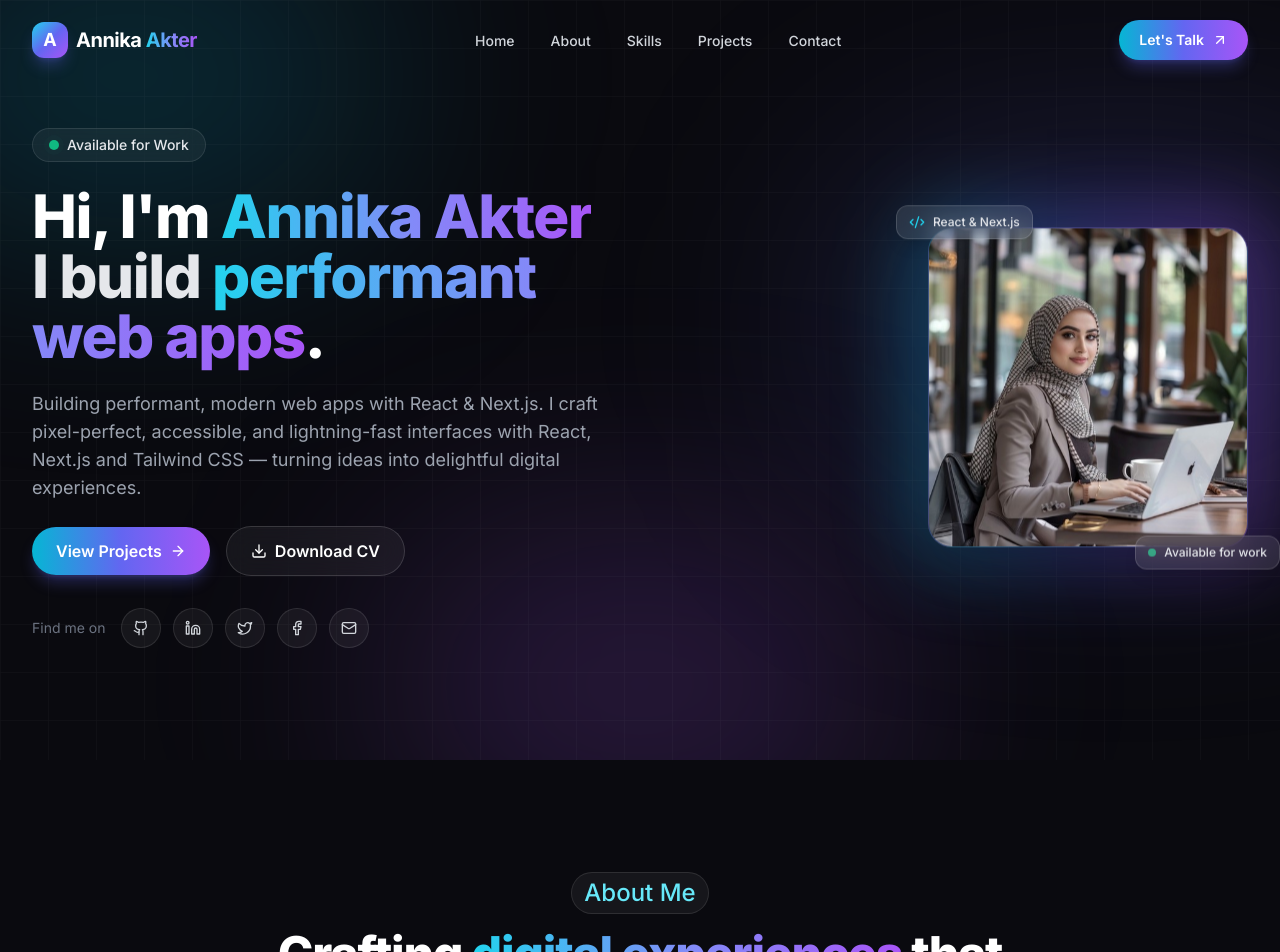
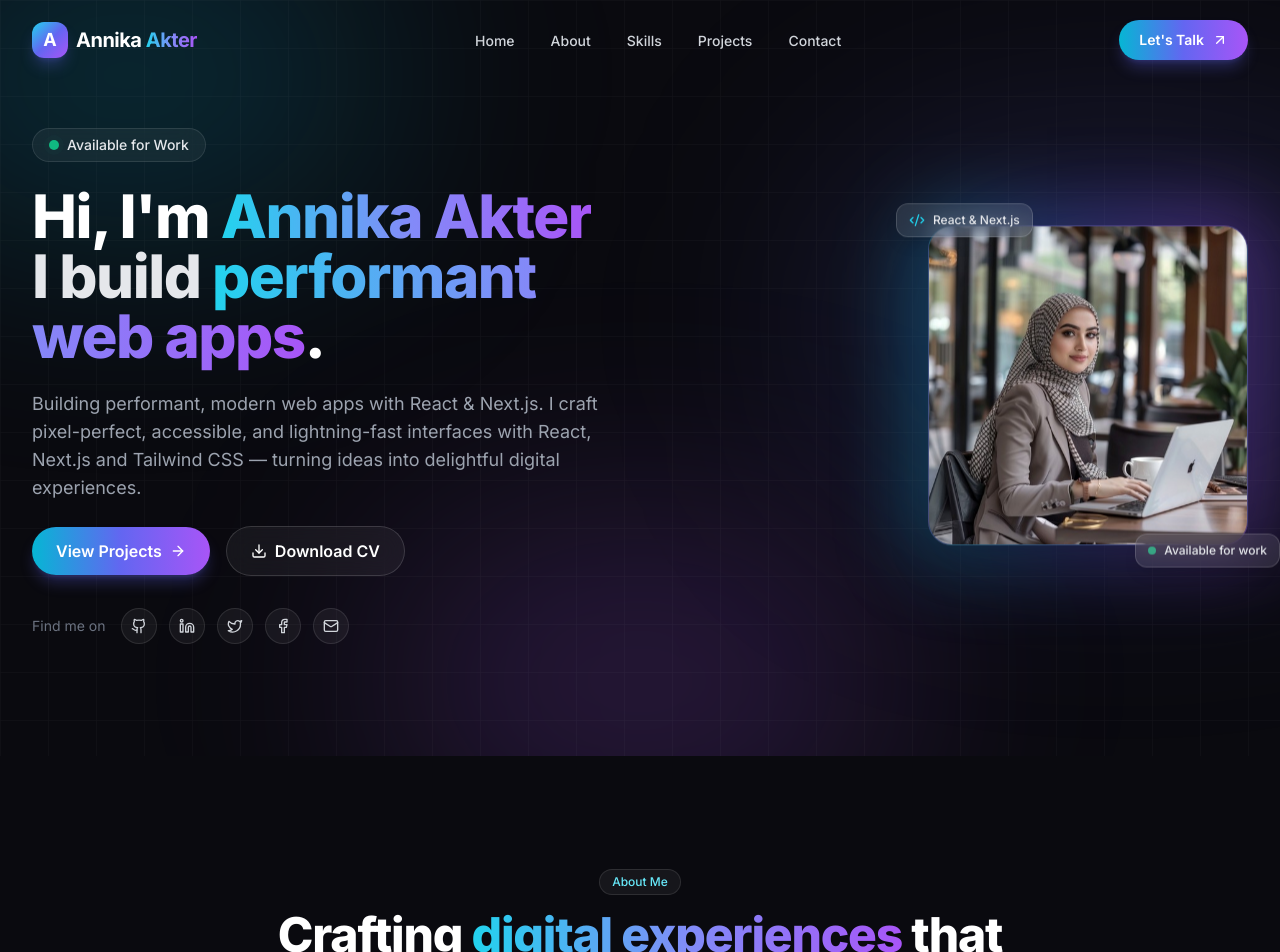
Before and after one commit to Annika-Islam/portfolio-frontend-developer, a Next.js app: page / in a window 1280 px wide. Shown: the top 952 px of the page. Built offline with nearby package versions, Linux system fonts and the light colour scheme.

Commit message:
all device responsibe code here

```diff
--- a/app/resume/page.jsx
+++ b/app/resume/page.jsx
@@ -17,15 +17,15 @@ export default function ResumePage() {
   return (
     <main className="min-h-screen bg-[#0a0a0f] text-white py-10 px-4">
       <div className="max-w-3xl mx-auto">
-        <div className="flex items-center justify-between mb-6 print:hidden">
+        <div className="mb-6 flex flex-col items-stretch gap-3 print:hidden sm:flex-row sm:items-center sm:justify-between">
           <Link href="/" className="inline-flex items-center gap-2 text-gray-400 hover:text-white transition-colors text-sm">
             <ArrowLeft className="w-4 h-4" /> Back to Portfolio
           </Link>
-          <button onClick={() => typeof window !== "undefined" && window.print()} className="inline-flex items-center gap-2 px-4 py-2 rounded-full bg-gradient-to-r from-cyan-500 via-indigo-500 to-purple-500 text-white text-sm font-semibold shadow-lg shadow-indigo-500/30 hover:scale-105 transition-all">
+          <button onClick={() => typeof window !== "undefined" && window.print()} className="inline-flex items-center justify-center gap-2 px-4 py-2 rounded-full bg-gradient-to-r from-cyan-500 via-indigo-500 to-purple-500 text-white text-sm font-semibold shadow-lg shadow-indigo-500/30 hover:scale-105 transition-all sm:justify-start">
             <Printer className="w-4 h-4" /> Print / Save as PDF
           </button>
         </div>
-        <article className="bg-white/5 border border-white/10 backdrop-blur-md rounded-2xl p-6 sm:p-10 shadow-2xl">
+        <article className="bg-white/5 border border-white/10 backdrop-blur-md rounded-2xl p-4 sm:p-10 shadow-2xl [overflow-wrap:anywhere]">
           <header className="border-b border-white/10 pb-6 mb-6">
             <h1 className="text-3xl sm:text-4xl font-extrabold tracking-tight">
               <span className="bg-gradient-to-r from-cyan-400 via-indigo-400 to-purple-500 bg-clip-text text-transparent">{siteConfig.name}</span>
--- a/components/About.jsx
+++ b/components/About.jsx
@@ -47,7 +47,7 @@ export default function About() {
           transition={{ duration: 0.6 }}
           className="text-center max-w-3xl mx-auto mb-14"
         >
-          <span className="inline-block px-3 py-1 rounded-full bg-white/5 border border-white/10 text-2xl font-medium text-cyan-300 mb-4">
+          <span className="inline-block px-3 py-1 rounded-full bg-white/5 border border-white/10 text-xs font-medium text-cyan-300 mb-4">
             About Me
           </span>
           <h2 className="text-3xl sm:text-4xl lg:text-5xl font-extrabold tracking-tight">
--- a/components/Hero.jsx
+++ b/components/Hero.jsx
@@ -23,7 +23,7 @@ export default function Hero() {
                 Available for Work
               </span>
             </motion.div>
-            <motion.h1 variants={item} className="text-4xl sm:text-5xl lg:text-6xl font-extrabold leading-[1.05] tracking-tight">
+            <motion.h1 variants={item} className="text-[clamp(2.15rem,8vw,3rem)] sm:text-5xl lg:text-6xl font-extrabold leading-[1.05] tracking-tight [overflow-wrap:anywhere]">
               Hi, I&apos;m <span className="bg-gradient-to-r from-cyan-400 via-indigo-400 to-purple-500 bg-clip-text text-transparent">{siteConfig.name}</span><br />
               <span className="text-gray-200">I build </span><span className="bg-gradient-to-r from-cyan-400 via-indigo-400 to-purple-500 bg-clip-text text-transparent">performant web apps</span>.
             </motion.h1>
@@ -32,15 +32,15 @@ export default function Hero() {
               <a href="#projects" className="inline-flex items-center gap-2 px-6 py-3 rounded-full bg-gradient-to-r from-cyan-500 via-indigo-500 to-purple-500 text-white font-semibold shadow-lg shadow-indigo-500/30 hover:shadow-indigo-500/50 hover:scale-105 transition-all duration-300">View Projects <ArrowRight className="w-4 h-4" /></a>
               <a href={siteConfig.resumeUrl} className="inline-flex items-center gap-2 px-6 py-3 rounded-full border border-white/15 bg-white/5 text-white font-semibold hover:bg-white/10 hover:border-white/30 transition-all duration-300 backdrop-blur-md"><Download className="w-4 h-4" /> Download CV</a>
             </motion.div>
-            <motion.div variants={item} className="flex items-center gap-3 pt-2">
-              <span className="text-sm text-gray-500 mr-1">Find me on</span>
-              {socials.map(({ icon: Icon, href, label }) => (<a key={label} href={href} target="_blank" rel="noopener noreferrer" aria-label={label} className="w-10 h-10 rounded-full bg-white/5 border border-white/10 flex items-center justify-center text-gray-300 hover:text-white hover:bg-white/10 hover:border-cyan-400/40 hover:scale-110 transition-all duration-300"><Icon className="w-4 h-4" /></a>))}
+            <motion.div variants={item} className="flex flex-wrap items-center gap-2 pt-2 sm:gap-3">
+              <span className="mr-1 text-sm text-gray-500">Find me on</span>
+              {socials.map(({ icon: Icon, href, label }) => (<a key={label} href={href} target="_blank" rel="noopener noreferrer" aria-label={label} className="h-9 w-9 shrink-0 rounded-full bg-white/5 border border-white/10 flex items-center justify-center text-gray-300 hover:text-white hover:bg-white/10 hover:border-cyan-400/40 hover:scale-110 transition-all duration-300"><Icon className="w-4 h-4" /></a>))}
             </motion.div>
           </motion.div>
           <motion.div initial={{ opacity: 0, scale: 0.9 }} animate={{ opacity: 1, scale: 1 }} transition={{ duration: 0.8, ease: "easeOut", delay: 0.2 }} className="relative flex justify-center lg:justify-end">
             <div className="relative">
               <div className="absolute -inset-4 rounded-3xl bg-gradient-to-r from-cyan-500 via-indigo-500 to-purple-500 opacity-30 blur-2xl animate-pulse-slow" />
-              <motion.div animate={{ y: [0, -10, 0] }} transition={{ duration: 6, repeat: Infinity, ease: "easeInOut" }} className="relative w-72 h-72 sm:w-80 sm:h-80 rounded-3xl overflow-hidden border border-white/10 bg-gradient-to-br from-cyan-500/20 via-indigo-500/20 to-purple-500/20 backdrop-blur-md shadow-2xl">
+              <motion.div animate={{ y: [0, -10, 0] }} transition={{ duration: 6, repeat: Infinity, ease: "easeInOut" }} className="relative h-[min(18rem,82vw)] w-[min(18rem,82vw)] rounded-3xl overflow-hidden border border-white/10 bg-gradient-to-br from-cyan-500/20 via-indigo-500/20 to-purple-500/20 backdrop-blur-md shadow-2xl sm:h-80 sm:w-80">
                 {siteConfig.profileImage ? (<img src={siteConfig.profileImage} alt={siteConfig.name} className="w-full h-full object-cover" />) : (
                   <div className="w-full h-full flex flex-col items-center justify-center gap-3">
                     <div className="w-28 h-28 rounded-full bg-gradient-to-br from-cyan-400 via-indigo-500 to-purple-500 flex items-center justify-center text-5xl font-extrabold text-white shadow-xl shadow-indigo-500/40">A</div>
--- a/components/Projects.jsx
+++ b/components/Projects.jsx
@@ -39,7 +39,7 @@ export default function Projects() {
     <section id="projects" className="py-20 sm:py-28 relative">
       <div className="max-w-7xl mx-auto px-4 sm:px-6 lg:px-8">
         <motion.div initial={{ opacity: 0, y: 20 }} whileInView={{ opacity: 1, y: 0 }} viewport={{ once: true, amount: 0.3 }} transition={{ duration: 0.6 }} className="text-center max-w-3xl mx-auto mb-14">
-          <span className="inline-block px-3 py-1 rounded-full bg-white/5 border border-white/10 text-2xl font-medium text-purple-300 mb-4">Featured Projects</span>
+          <span className="inline-block px-3 py-1 rounded-full bg-white/5 border border-white/10 text-xs font-medium text-purple-300 mb-4">Featured Projects</span>
           <h2 className="text-3xl sm:text-4xl lg:text-5xl font-extrabold tracking-tight">Things I&apos;ve <span className="bg-gradient-to-r from-cyan-400 via-indigo-400 to-purple-500 bg-clip-text text-transparent">built</span></h2>
           <p className="mt-5 text-gray-400 text-base sm:text-lg leading-relaxed">A selection of projects showcasing my skills in frontend development, UI design, and performance.</p>
         </motion.div>
@@ -55,8 +55,8 @@ export default function Projects() {
                   <p className="text-[10px] text-gray-200/80 uppercase tracking-widest">Live Preview</p>
                 </div>
               </div>
-              <div className="flex flex-col flex-1 p-6">
-                <h3 className="text-xl font-bold text-white mb-2 group-hover:text-cyan-300 transition-colors">{project.title}</h3>
+              <div className="flex flex-col flex-1 p-4 sm:p-6">
+                <h3 className="text-lg sm:text-xl font-bold text-white mb-2 group-hover:text-cyan-300 transition-colors [overflow-wrap:anywhere]">{project.title}</h3>
                 <p className="text-sm text-gray-400 leading-relaxed mb-4 flex-1">{project.description}</p>
                 <div className="flex flex-wrap gap-2 mb-5">
                   {project.tags.map((tag) => (<span key={tag} className="px-2.5 py-1 text-xs font-medium rounded-full bg-white/5 border border-white/10 text-gray-300">{tag}</span>))}
```
